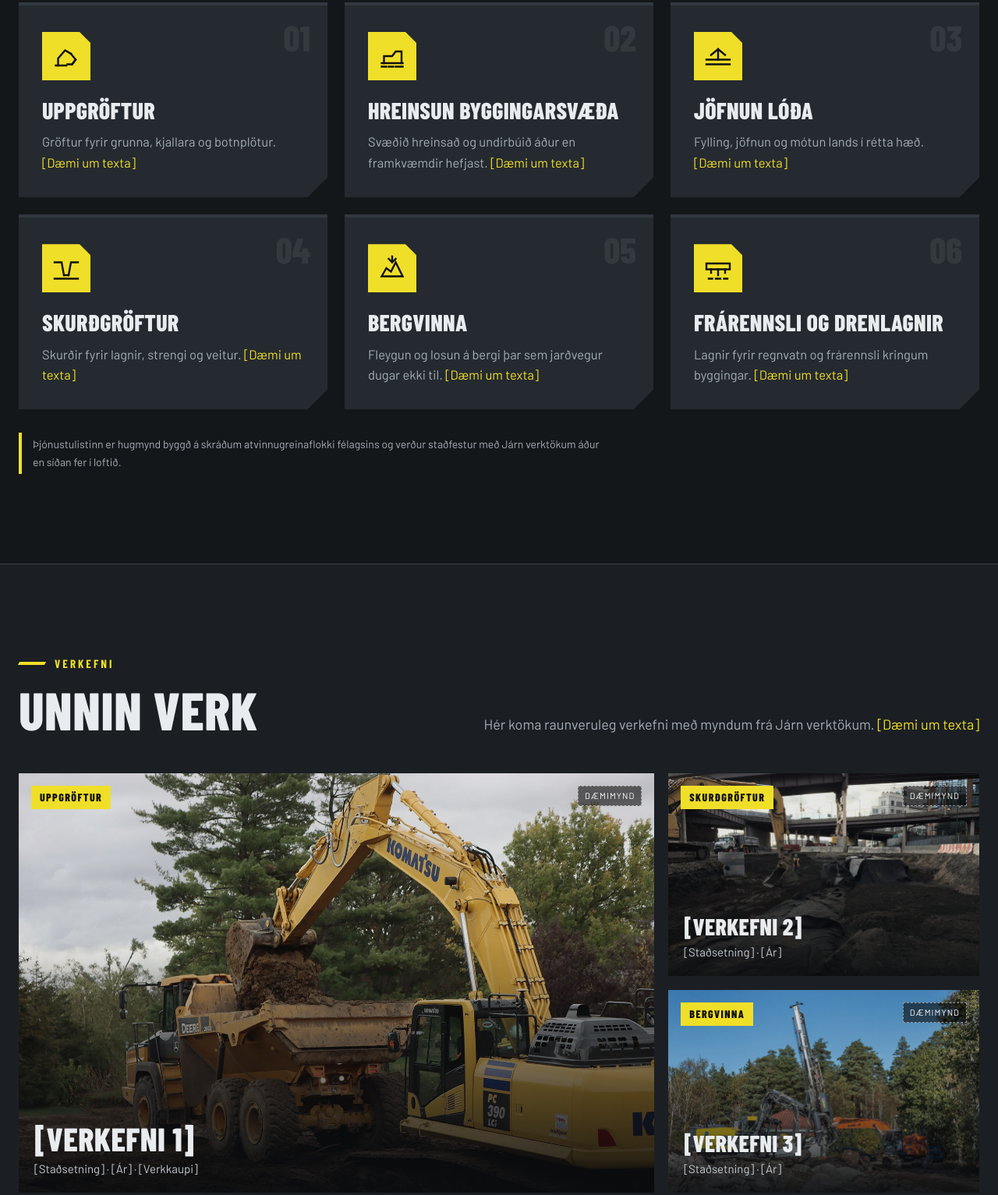
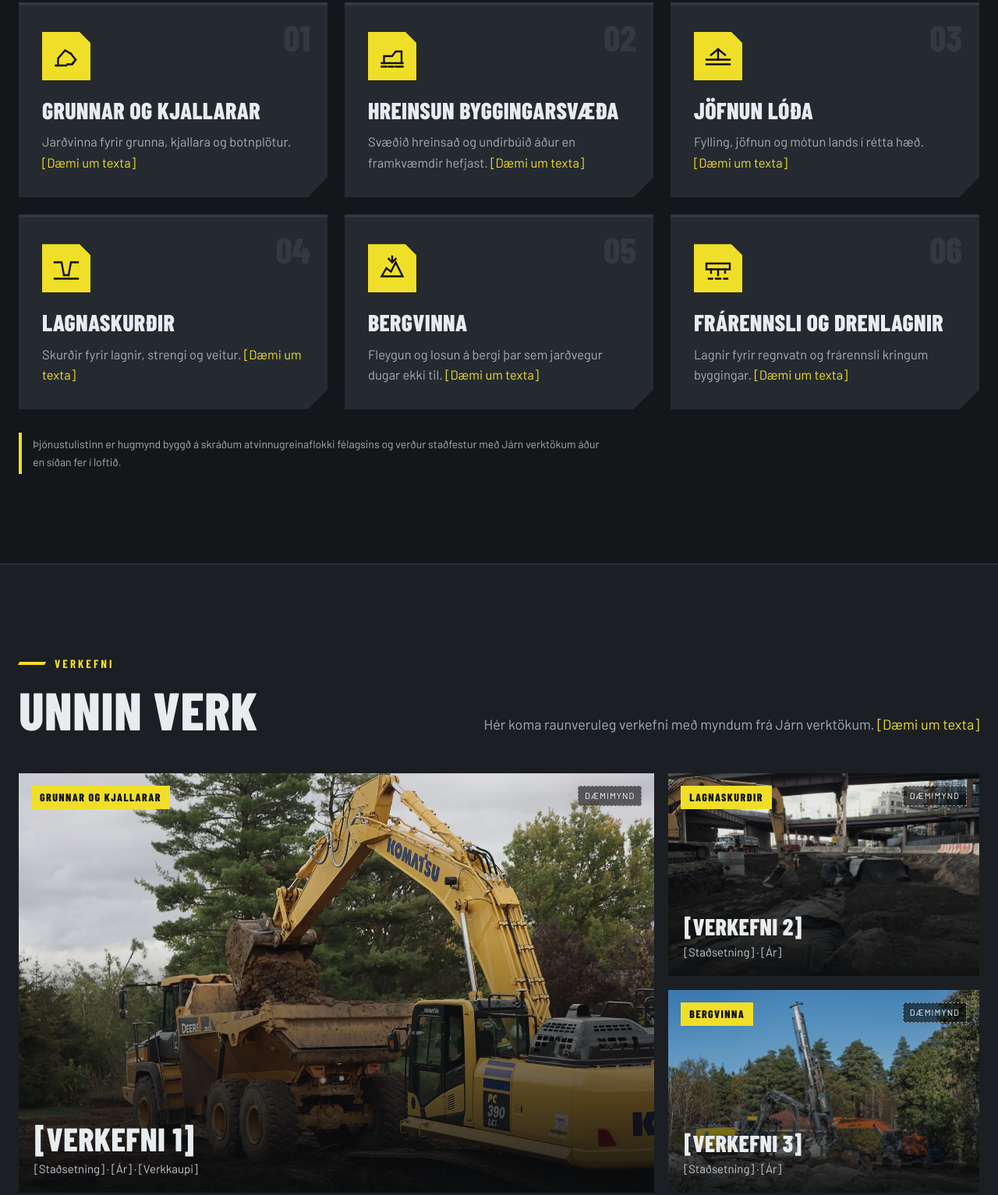
Before and after one commit to hjalmar-DB/jarnverk-site, a plain HTML site: page index.html in a window 1280 px wide. Shown: the part 1179-2712 px from the top of the page at 78% size. Drawn offline with Linux system fonts and the light colour scheme.

Commit message:
Replace 'gröftur' wording across the site.

```diff
--- a/index.html
+++ b/index.html
@@ -17,7 +17,7 @@
 <link rel="icon" href="img/logo/favicon.svg" type="image/svg+xml">
 <link rel="icon" href="img/logo/favicon.ico" sizes="48x48">
 <link rel="apple-touch-icon" href="img/logo/apple-touch-icon.png">
-<meta name="description" content="Járn verktakar ehf. – jarðvinna, gröftur og undirbúningur byggingarsvæða. Hugmyndadrög að vefsíðu.">
+<meta name="description" content="Járn verktakar ehf. – jarðvinna, lóðavinna og undirbúningur byggingarsvæða. Hugmyndadrög að vefsíðu.">
 <style>
 @font-face{font-family:"Barlow Condensed";font-weight:800;font-style:normal;font-display:swap;src:url(fonts/barlow-condensed-800.woff2) format("woff2")}
 @font-face{font-family:"Barlow Condensed";font-weight:700;font-style:normal;font-display:swap;src:url(fonts/barlow-condensed-700.woff2) format("woff2")}
@@ -268,7 +268,7 @@ footer{background:#0d0f11;border-top:6px solid var(--accent);padding:60px 0 28px
     <div class="hero-in">
       <div class="eyebrow">Jarðvinna &amp; undirbúningur byggingarsvæða</div>
       <h1>Við leggjum <span>grunninn.</span></h1>
-      <p class="sub">Gröftur, jöfnun og jarðvinna fyrir byggingarverkefni af öllum stærðum. <em class="ph">[Dæmi um texta – lokaorðalag kemur frá Járn verktökum.]</em></p>
+      <p class="sub">Jarðvinna, jöfnun og lóðavinna fyrir byggingarverkefni af öllum stærðum. <em class="ph">[Dæmi um texta – lokaorðalag kemur frá Járn verktökum.]</em></p>
       <div class="hero-cta">
         <a href="#tilbod" class="btn btn-primary">Fá tilboð <svg><use href="#i-arrow"/></svg></a>
         <a href="#verkefni" class="btn btn-ghost">Skoða verkefni</a>
@@ -287,10 +287,10 @@ footer{background:#0d0f11;border-top:6px solid var(--accent);padding:60px 0 28px
     <p class="sec-lead">Frá fyrstu skóflustungu til tilbúinnar lóðar. <span class="ph">[Dæmi um texta]</span></p>
 
     <div class="grid-services">
-      <article class="card"><span class="num">01</span><div class="icon"><svg><use href="#i-dig"/></svg></div><h3>Uppgröftur</h3><p>Gröftur fyrir grunna, kjallara og botnplötur. <span class="ph">[Dæmi um texta]</span></p></article>
+      <article class="card"><span class="num">01</span><div class="icon"><svg><use href="#i-dig"/></svg></div><h3>Grunnar og kjallarar</h3><p>Jarðvinna fyrir grunna, kjallara og botnplötur. <span class="ph">[Dæmi um texta]</span></p></article>
       <article class="card"><span class="num">02</span><div class="icon"><svg><use href="#i-clear"/></svg></div><h3>Hreinsun byggingarsvæða</h3><p>Svæðið hreinsað og undirbúið áður en framkvæmdir hefjast. <span class="ph">[Dæmi um texta]</span></p></article>
       <article class="card"><span class="num">03</span><div class="icon"><svg><use href="#i-level"/></svg></div><h3>Jöfnun lóða</h3><p>Fylling, jöfnun og mótun lands í rétta hæð. <span class="ph">[Dæmi um texta]</span></p></article>
-      <article class="card"><span class="num">04</span><div class="icon"><svg><use href="#i-trench"/></svg></div><h3>Skurðgröftur</h3><p>Skurðir fyrir lagnir, strengi og veitur. <span class="ph">[Dæmi um texta]</span></p></article>
+      <article class="card"><span class="num">04</span><div class="icon"><svg><use href="#i-trench"/></svg></div><h3>Lagnaskurðir</h3><p>Skurðir fyrir lagnir, strengi og veitur. <span class="ph">[Dæmi um texta]</span></p></article>
       <article class="card"><span class="num">05</span><div class="icon"><svg><use href="#i-rock"/></svg></div><h3>Bergvinna</h3><p>Fleygun og losun á bergi þar sem jarðvegur dugar ekki til. <span class="ph">[Dæmi um texta]</span></p></article>
       <article class="card"><span class="num">06</span><div class="icon"><svg><use href="#i-drain"/></svg></div><h3>Frárennsli og drenlagnir</h3><p>Lagnir fyrir regnvatn og frárennsli kringum byggingar. <span class="ph">[Dæmi um texta]</span></p></article>
     </div>
@@ -310,8 +310,8 @@ footer{background:#0d0f11;border-top:6px solid var(--accent);padding:60px 0 28px
     </div>
 
     <div class="grid-proj">
-      <a class="proj big" href="#verkefni"><img src="img/hero-excavator.jpg" alt="Dæmimynd af beltagröfu að moka á vörubíl" loading="lazy"><span class="tag">Uppgröftur</span><span class="sample">Dæmimynd</span><div class="cap"><h3>[Verkefni 1]</h3><span>[Staðsetning] &middot; [Ár] &middot; [Verkkaupi]</span></div></a>
-      <a class="proj" href="#verkefni"><img src="img/trench.jpg" alt="Dæmimynd af skurði fyrir lagnir" loading="lazy"><span class="tag">Skurðgröftur</span><span class="sample">Dæmimynd</span><div class="cap"><h3>[Verkefni 2]</h3><span>[Staðsetning] &middot; [Ár]</span></div></a>
+      <a class="proj big" href="#verkefni"><img src="img/hero-excavator.jpg" alt="Dæmimynd af beltagröfu að moka á vörubíl" loading="lazy"><span class="tag">Grunnar og kjallarar</span><span class="sample">Dæmimynd</span><div class="cap"><h3>[Verkefni 1]</h3><span>[Staðsetning] &middot; [Ár] &middot; [Verkkaupi]</span></div></a>
+      <a class="proj" href="#verkefni"><img src="img/trench.jpg" alt="Dæmimynd af skurði fyrir lagnir" loading="lazy"><span class="tag">Lagnaskurðir</span><span class="sample">Dæmimynd</span><div class="cap"><h3>[Verkefni 2]</h3><span>[Staðsetning] &middot; [Ár]</span></div></a>
       <a class="proj" href="#verkefni"><img src="img/rock-drill.jpg" alt="Dæmimynd af borvagni við bergvinnu" loading="lazy"><span class="tag">Bergvinna</span><span class="sample">Dæmimynd</span><div class="cap"><h3>[Verkefni 3]</h3><span>[Staðsetning] &middot; [Ár]</span></div></a>
       <a class="proj w6" href="#verkefni"><img src="img/grader.jpg" alt="Dæmimynd af veghefli að jafna land" loading="lazy" style="object-position:center 40%"><span class="tag">Jöfnun lóða</span><span class="sample">Dæmimynd</span><div class="cap"><h3>[Verkefni 4]</h3><span>[Staðsetning] &middot; [Ár]</span></div></a>
       <a class="proj w6" href="#verkefni"><img src="img/bulldozer.jpg" alt="Dæmimynd af jarðýtu að ýta jarðvegi" loading="lazy" style="object-position:center 35%"><span class="tag">Hreinsun svæðis</span><span class="sample">Dæmimynd</span><div class="cap"><h3>[Verkefni 5]</h3><span>[Staðsetning] &middot; [Ár]</span></div></a>
@@ -379,7 +379,7 @@ footer{background:#0d0f11;border-top:6px solid var(--accent);padding:60px 0 28px
           <div class="f"><label for="simi">Sími</label><input id="simi" name="simi" type="tel" placeholder="Símanúmer" autocomplete="tel"></div>
           <div class="f"><label for="tegund">Tegund verks</label>
             <select id="tegund" name="tegund">
-              <option>Uppgröftur</option><option>Hreinsun byggingarsvæðis</option><option>Jöfnun lóðar</option><option>Skurðgröftur</option><option>Bergvinna</option><option>Frárennsli og drenlagnir</option><option>Annað</option>
+              <option>Grunnar og kjallarar</option><option>Hreinsun byggingarsvæðis</option><option>Jöfnun lóðar</option><option>Lagnaskurðir</option><option>Bergvinna</option><option>Frárennsli og drenlagnir</option><option>Annað</option>
             </select></div>
           <div class="f"><label for="stadur">Staðsetning verks</label><input id="stadur" name="stadur" type="text" placeholder="Heimilisfang eða svæði"></div>
           <div class="f full"><label for="lysing">Lýsing á verkinu</label><textarea id="lysing" name="lysing" placeholder="Stærð svæðis, tímarammi og annað sem skiptir máli"></textarea></div>
```
